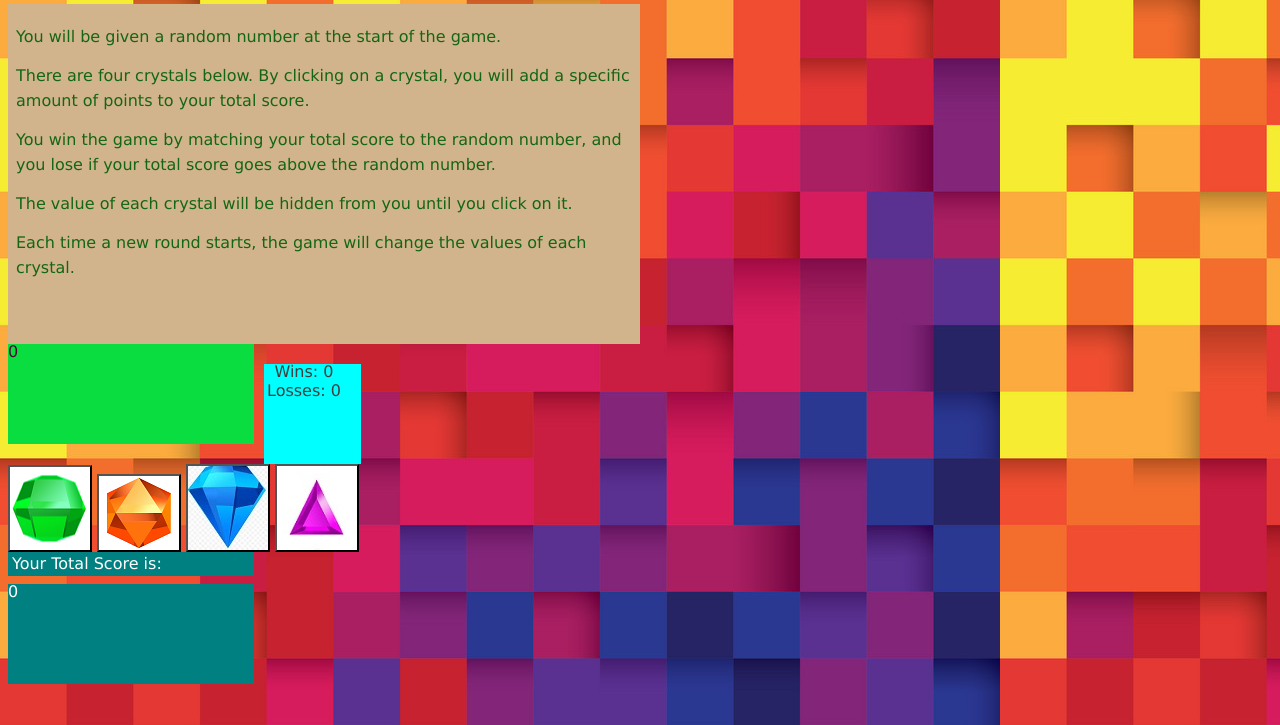
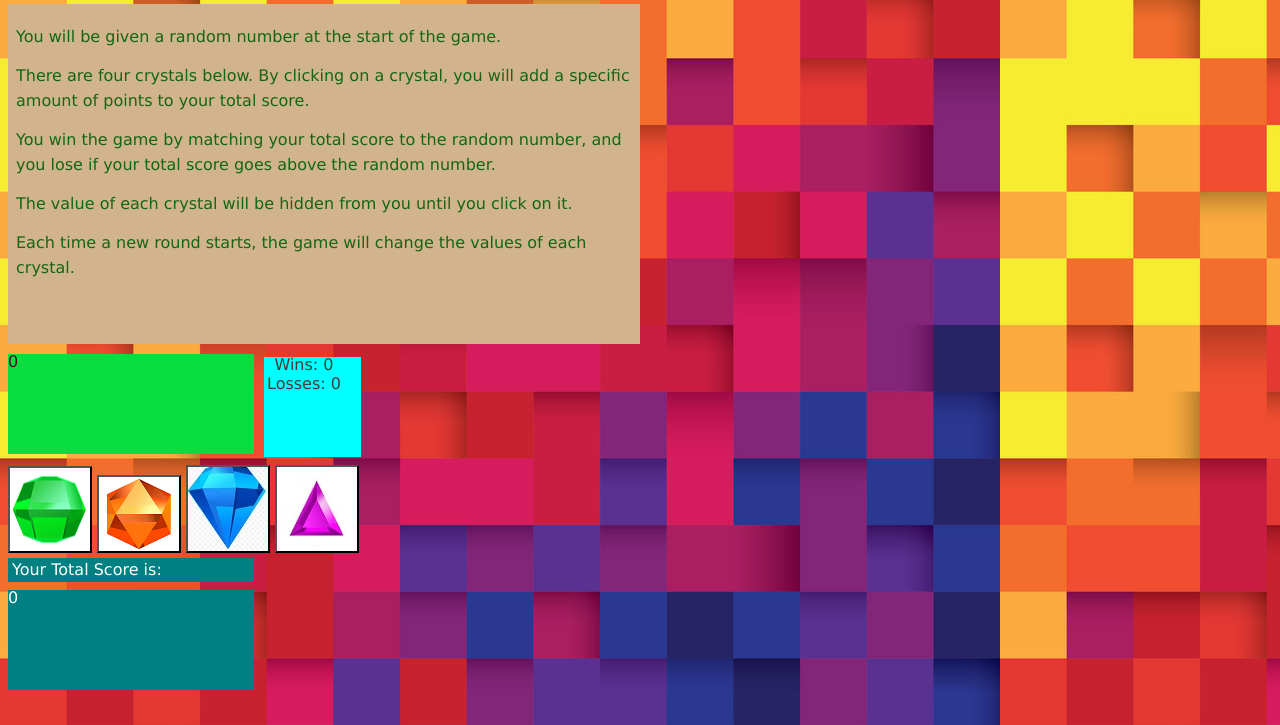
Before and after one commit to kaiden-m7/Unit-4-Game, a plain HTML site: page index.html in a window 1280 px wide. Shown: the part 75-800 px from the top of the page. Drawn offline with Linux system fonts and the light colour scheme.

Commit message:
<adding css adjustments after reset css>

```diff
--- a/assets/css/style.css
+++ b/assets/css/style.css
@@ -59,6 +59,7 @@ section {
     margin-left: 8px;
     clear: both;
     overflow: hidden;
+    margin-top: 10px;
     width: 75%;
 }
 
@@ -66,6 +67,7 @@ section {
     float: left;
     clear: both;
     margin-left: 8px;
+    margin-top: 5px;
     margin-bottom: 8px;
     padding: 4px 0 4px 4px;
     width:246px;
@@ -77,6 +79,8 @@ section {
     color: rgb(77, 7, 50);
     width: 246px;
     height: 100px;
+    margin-top: 15px;
+    padding: 10px;
     text-align: initial;
     float: left;
 }
@@ -141,7 +145,8 @@ section {
     float: left;
     height: 100px;
     margin-left: 10px;
-    margin-top: 20px;
+    margin-top: 3px;
+    margin-bottom: 8px;
 
 }
 
```
